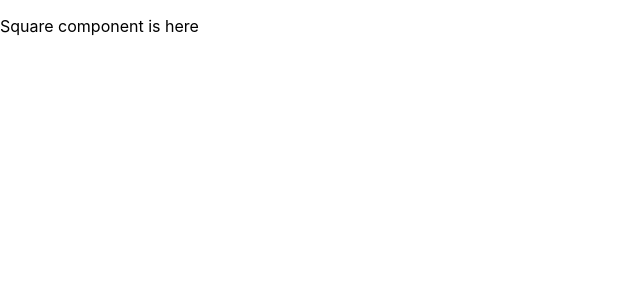
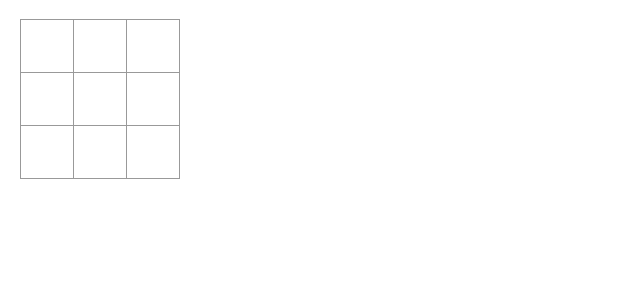
Before and after one commit to saadtom/tommy-tic-tac-teo, a React (Create React App) app: page / in a window 1280 px wide. Shown: the top 300 px of the page, without its empty margins (0-640 px from the left). Built offline with nearby package versions, Linux system fonts and the light colour scheme.

Commit message:
game and board added to app.js

```diff
--- a/src/App.css
+++ b/src/App.css
@@ -1,4 +1,72 @@
 body {
-  padding:0px;
-  margin:0px;
+  font: 24px 'Century Gothic', Futura, sans-serif;
+  margin: 20px;
 }
+
+ol,
+ul {
+  padding-left: 30px;
+}
+
+.board-row:after {
+  clear: both;
+  content: '';
+  display: table;
+}
+
+.status {
+  margin-bottom: 10px;
+}
+
+.square {
+  background: #fff;
+  border: 1px solid #999;
+  float: left;
+  font-size: 24px;
+  font-weight: bold;
+  line-height: 34px;
+  height: 54px;
+  margin-right: -1px;
+  margin-top: -1px;
+  padding: 0;
+  text-align: center;
+  width: 54px;
+}
+
+.square--green {
+  background: green;
+}
+
+.square:focus {
+  outline: none;
+}
+
+.kbd-navigation .square:focus {
+  background: #ddd;
+}
+
+.game {
+  display: flex;
+  flex-direction: row;
+}
+
+.game-info {
+  margin-left: 20px;
+}
+
+.button {
+  background-color: #555555; /* Green */
+  border: none;
+  color: #fff;
+  padding: 5px 10px;
+  text-align: center;
+  text-decoration: none;
+  font-size: 14px;
+  cursor: pointer;
+}
+
+.button--green {
+  background-color: #4caf50;
+  color: #000;
+  font-weight: bold;
+}
--- a/src/board.js
+++ b/src/board.js
@@ -2,12 +2,42 @@ import React, { Component } from 'react';
 import Square from './square';
 
 class Board extends Component {
+  createBoard(row, col) {
+    const board = [];
+    let cellCounter = 0;
+
+    for (let i = 0; i < row; i += 1) {
+      const columns = [];
+      for (let j = 0; j < col; j += 1) {
+        columns.push(this.renderSquare(cellCounter++));
+      }
+      board.push(<div key={i} className="board-row">{columns}</div>);
+    }
+
+    return board;
+  }
+
+  renderSquare(i) {
+    const winnerClass =
+      this.props.winnerSquares &&
+      (this.props.winnerSquares[0] === i ||
+        this.props.winnerSquares[1] === i ||
+        this.props.winnerSquares[2] === i)
+        ? 'square--green'
+        : '';
+
+    return (
+      <Square
+        winnerClass={winnerClass}
+        key={i}
+
+        onClick={() => this.props.onClick(i)}
+      />
+    );
+  }
+
   render() {
-    return (
-      <div>
-        <Square />
-      </div>
-    );
+    return <div>{this.createBoard(3, 3)}</div>;
   }
 }
 
--- a/src/square.js
+++ b/src/square.js
@@ -1,11 +1,9 @@
-import React, { Component } from 'react';
+import React from 'react';
 
-class Square extends Component {
-  render() {
-    return (
-      <p>Square component is here</p>
-    );
-  }
-}
+const Square = props => (
+  <button className={`${props.winnerClass} square`} onClick={props.onClick}>
+    {props.value}
+  </button>
+);
 
 export default Square;
```
